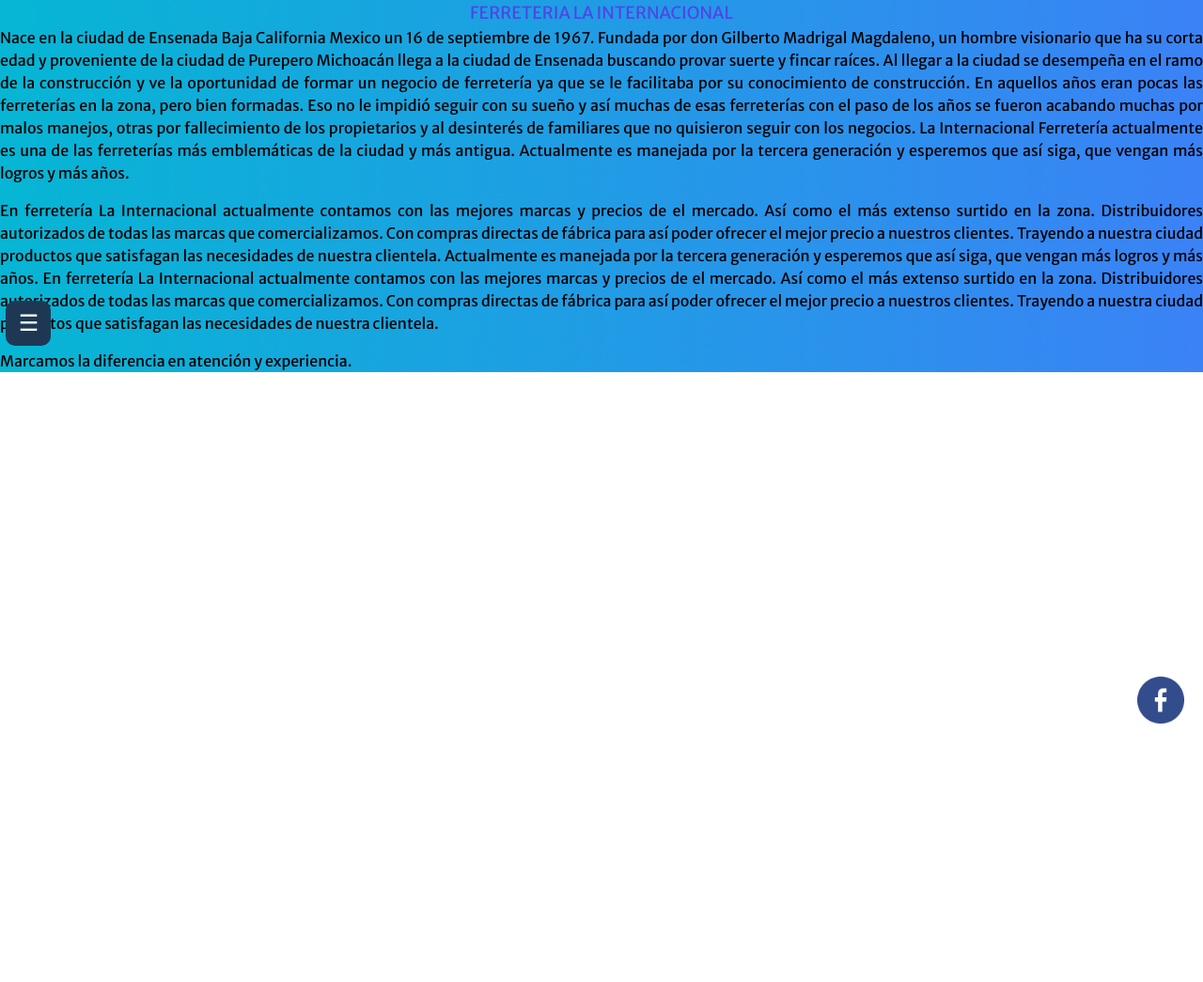
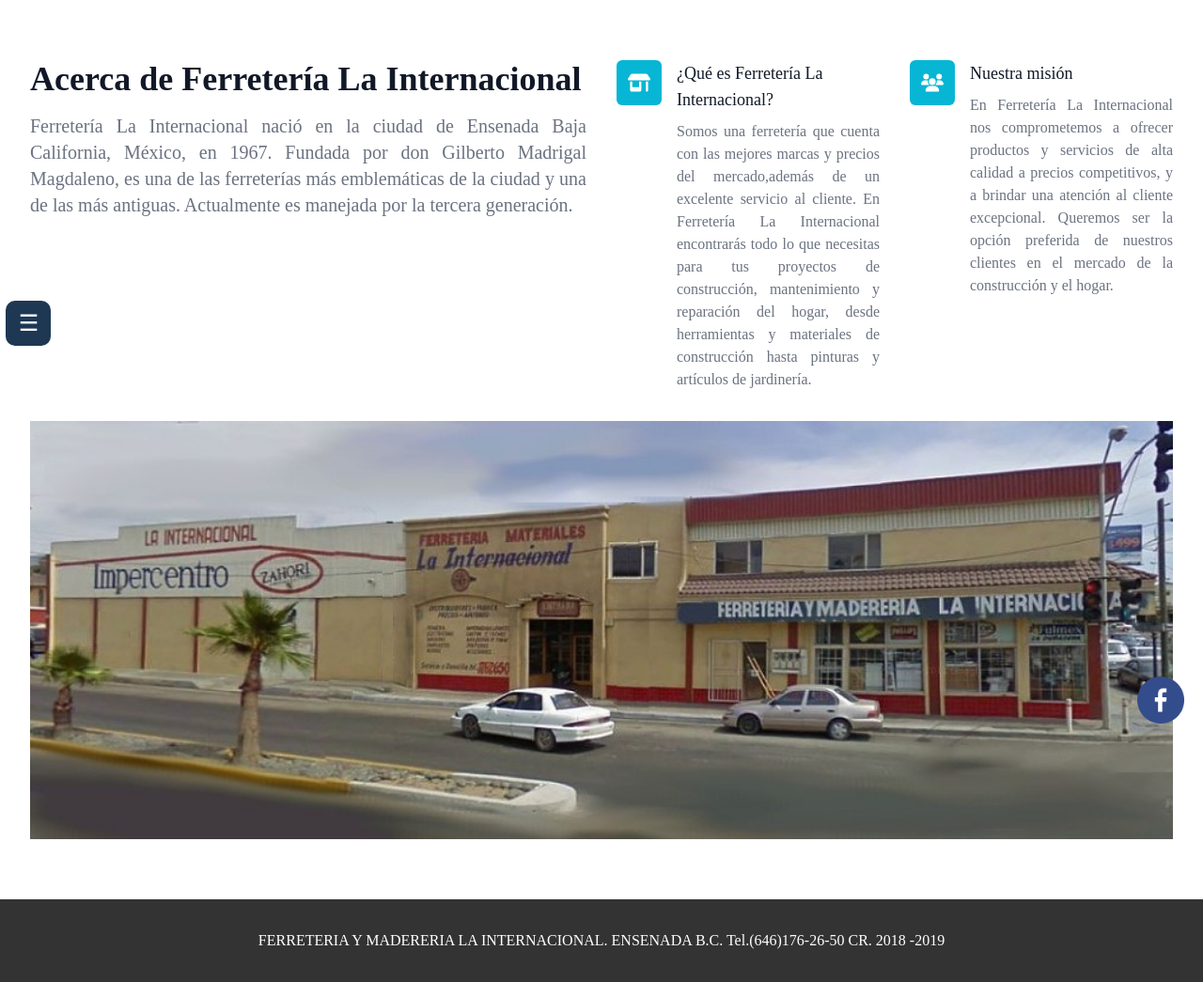
Before and after one commit to Nerovelic/ferreterialainternacional, a Next.js app: page /about in a window 1280 px wide. Shown: the whole page at 94% size. Before the commit the page ends 800 px from the top, so only its background shows below. Built offline with nearby package versions, Linux system fonts and the light colour scheme.

Commit message:
creacion de la pagina sobre nosotros

```diff
--- a/app/about/page.jsx
+++ b/app/about/page.jsx
@@ -1,31 +1,81 @@
-import {Merriweather_Sans} from '@next/font/google'
+import { Merriweather_Sans } from '@next/font/google';
+import Head from 'next/head';
+import Image from 'next/image';
+import local from '../images/local.jpg'
+import { FontAwesomeIcon } from '@fortawesome/react-fontawesome';
+import { faUsers, faShop } from '@fortawesome/free-solid-svg-icons';
 
-const merriweather_sans = Merriweather_Sans(
-    {
+const merriweather_sans = Merriweather_Sans({
   subsets: ['latin'],
   variable: '--font-merriweather_sans',
   weight: ['400'],
   style: ['normal']
-    }
-)
+});
 
 const About = () => {
   return (
-    <div className={`${merriweather_sans.className} text-justify text-base bg-gradient-to-r from-cyan-500 to-blue-500`}>
+    <div className="min-h-screen bg-white">
+      <Head>
+        <link
+          href="https://fonts.googleapis.com/css2?family=Merriweather+Sans:wght@400&display=swap"
+          rel="stylesheet"
+        />
+      </Head>
+      <div className="max-w-7xl mx-auto py-12 px-4 sm:px-6 lg:py-16 lg:px-8">
+        <div className="lg:grid lg:grid-cols-2 lg:gap-8">
           <div>
-            <h1 className='text-center text-lg text-indigo-600'>
-                FERRETERIA LA INTERNACIONAL
-            </h1>
+            <h2 className="text-3xl font-extrabold text-gray-900 sm:text-4xl">
+              Acerca de Ferretería La Internacional
+            </h2>
+            <p className="mt-3 text-xl text-gray-500 sm:mt-4 text-justify">
+              Ferretería La Internacional nació en la ciudad de Ensenada Baja California, México, en 1967. Fundada por don Gilberto Madrigal Magdaleno, es una de las ferreterías más emblemáticas de la ciudad y una de las más antiguas. Actualmente es manejada por la tercera generación.
+            </p>
           </div>
-      <p style={{marginBottom: '1rem'}}>
-        Nace en la ciudad de Ensenada Baja California Mexico un 16 de septiembre de 1967. Fundada por don Gilberto Madrigal Magdaleno, un hombre visionario que ha su corta edad y proveniente de la ciudad de Purepero Michoacán llega a la ciudad de Ensenada buscando provar suerte y fincar raíces. Al llegar a la ciudad se desempeña en el ramo de la construcción y ve la oportunidad de formar un negocio de ferretería ya que se le facilitaba por su conocimiento de construcción. En aquellos años eran pocas las ferreterías en la zona, pero bien formadas. Eso no le impidió seguir con su sueño y así muchas de esas ferreterías con el paso de los años se fueron acabando muchas por malos manejos, otras por fallecimiento de los propietarios y al desinterés de familiares que no quisieron seguir con los negocios. La Internacional Ferretería actualmente es una de las ferreterías más emblemáticas de la ciudad y más antigua. Actualmente es manejada por la tercera generación y esperemos que así siga, que vengan más logros y más años.
+          <div className="mt-12 grid grid-cols-1 gap-8 lg:mt-0 lg:grid-cols-2">
+            <div className="flex">
+              <div className="flex-shrink-0">
+                <div className="flex items-center justify-center h-12 w-12 rounded-md bg-cyan-500 text-white">
+                  <FontAwesomeIcon icon={faShop} className="h-6 w-6" />
+                </div>
+              </div>
+              <div className="ml-4">
+                <h3 className="text-lg font-medium text-gray-900">
+                  ¿Qué es Ferretería La Internacional?
+                </h3>
+                <p className="mt-2 text-base text-gray-500 text-justify">
+                  Somos una ferretería que cuenta con las mejores marcas y precios del mercado,además de un excelente servicio al cliente. En Ferretería La Internacional encontrarás todo lo que necesitas para tus proyectos de construcción, mantenimiento y reparación del hogar, desde herramientas y materiales de construcción hasta pinturas y artículos de jardinería.
                 </p>
-      <p style={{marginBottom: '1rem'}}>
-        En ferretería La Internacional actualmente contamos con las mejores marcas y precios de el mercado. Así como el más extenso surtido en la zona. Distribuidores autorizados de todas las marcas que comercializamos. Con compras directas de fábrica para así poder ofrecer el mejor precio a nuestros clientes. Trayendo a nuestra ciudad productos que satisfagan las necesidades de nuestra clientela. Actualmente es manejada por la tercera generación y esperemos que así siga, que vengan más logros y más años. En ferretería La Internacional actualmente contamos con las mejores marcas y precios de el mercado. Así como el más extenso surtido en la zona. Distribuidores autorizados de todas las marcas que comercializamos. Con compras directas de fábrica para así poder ofrecer el mejor precio a nuestros clientes. Trayendo a nuestra ciudad productos que satisfagan las necesidades de nuestra clientela.
+              </div>
+            </div>
+              <div className="flex">
+                <div className="flex-shrink-0">
+                  <div className="flex items-center justify-center h-12 w-12 rounded-md bg-cyan-500 text-white">
+                    <FontAwesomeIcon icon={faUsers} className="h-6 w-6" />
+                  </div>
+                </div>
+              <div className="ml-4">
+                <h3 className="text-lg font-medium text-gray-900">
+                  Nuestra misión
+                </h3>
+                <p className="mt-2 text-base text-gray-500 text-justify">
+                  En Ferretería La Internacional nos comprometemos a ofrecer productos y servicios de alta calidad a precios competitivos, y a brindar una atención al cliente excepcional. Queremos ser la opción preferida de nuestros clientes en el mercado de la construcción y el hogar.
                 </p>
-      <p>
-        Marcamos la diferencia en atención y experiencia.
-      </p>
+              </div>
+            </div>
+          </div>
+        </div>
+        <Image src={local} alt="Local de Ferretería La Internacional" width={10000} height={355} className="mx-auto mt-8" />
+      </div>
+      <footer
+        style={{
+          backgroundColor: "#333333",
+          color: "#ffffff",
+          padding: "2rem",
+          textAlign: "center",
+        }}
+      >
+        <p>FERRETERIA Y MADERERIA LA INTERNACIONAL. ENSENADA B.C. Tel.(646)176-26-50 CR. 2018 -2019</p>
+      </footer>
     </div>
   );
 };
--- a/app/contactos/page.jsx
+++ b/app/contactos/page.jsx
@@ -82,7 +82,7 @@
                 </dd>
             </div>
           </dl>
-          <div className={`${styless['google-map']}`}>
+          <div className={`${stylesss['google-map']}`}>
               <iframe
                 src="https://www.google.com/maps/embed?pb=!1m14!1m8!1m3!1d13554.474772151412!2d-116.6068819!3d31.8625898!3m2!1i1024!2i768!4f13.1!3m3!1m2!1s0x80d88d7b14539aa1%3A0x5c1d5156b7a4869!2sFerreter%C3%ADa%20y%20Maderer%C3%ADa%20la%20Internacional!5e0!3m2!1ses-419!2smx!4v1680478363577!5m2!1ses-419!2smx"
                 width={width > 768 ? 1216 : 400}
--- a/app/styles/MapGoogle.module.css
+++ b/app/styles/MapGoogle.module.css
@@ -1,12 +1,13 @@
 @media (max-width: 768px) {
     .google-map {
-      display: flex;
+      display: block;
+      margin-left: 5;
       margin-top: 10;
     }
   }
   @media (min-width: 768px) {
     .google-map{
       display: block;
-      margin: 2;
+      margin-top: 10;
     }
   }
```
Also changed, not shown: app/images/local.jpg (added). Lines whose indentation alone changed are shown as unchanged.
